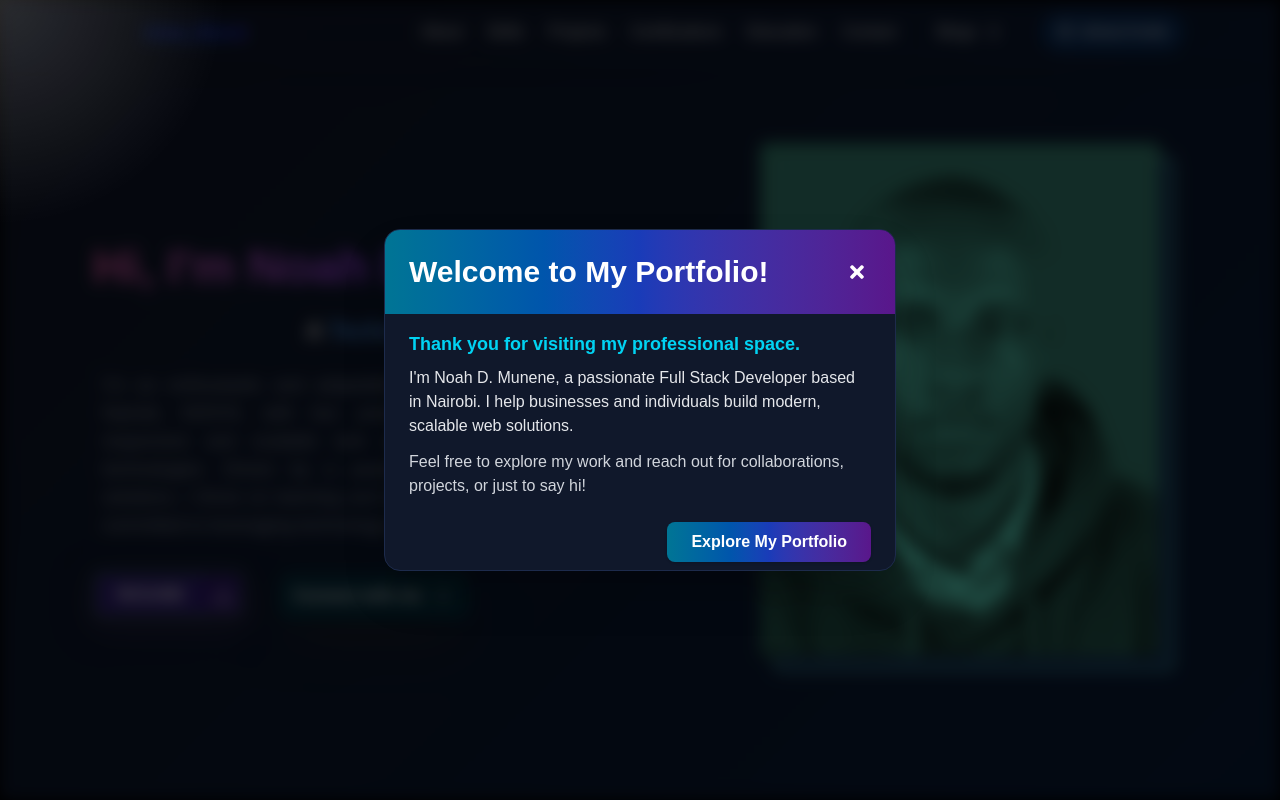
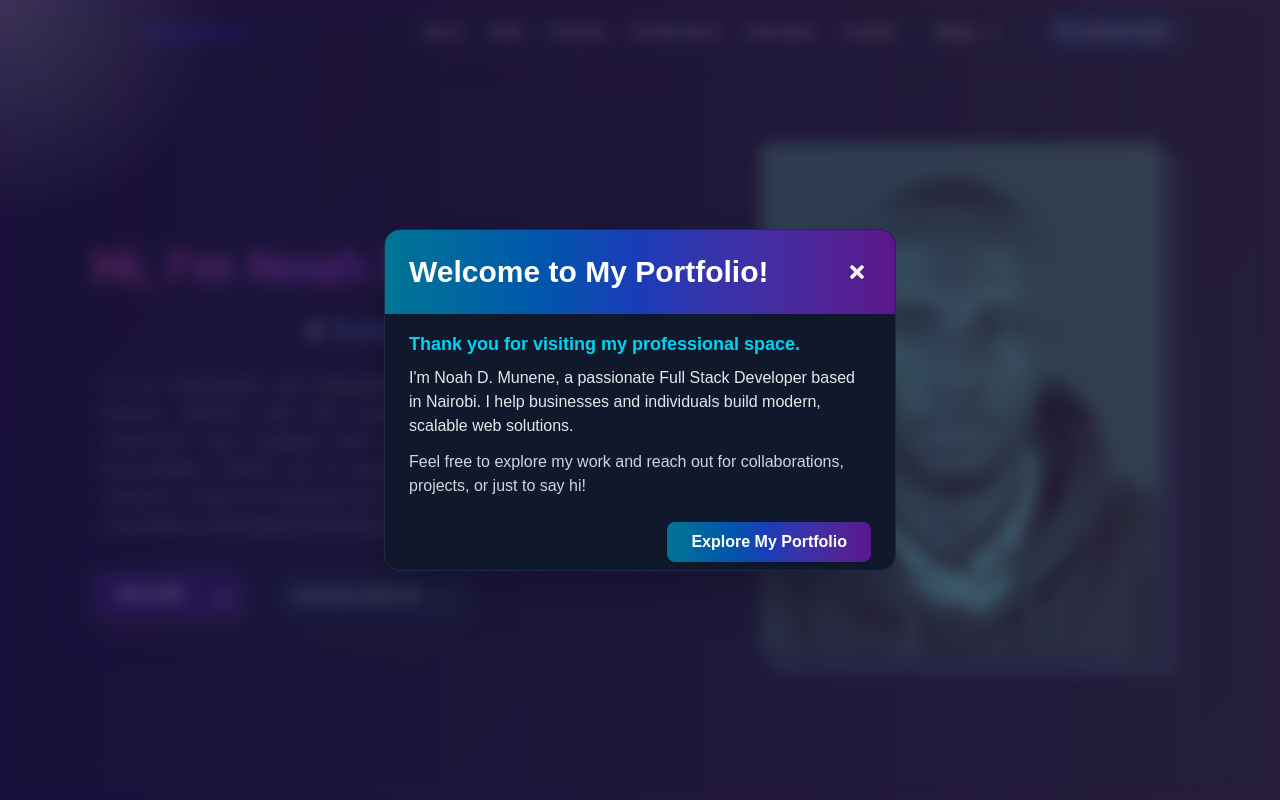
Before and after one commit to DavisNoah02/PortFolio_V1, a React (Vite) app: page / in a window 1280 px wide. Shown: the top 800 px of the page. Built offline with nearby package versions, Linux system fonts and the light colour scheme.

Commit message:
bg error

```diff
--- a/src/App.jsx
+++ b/src/App.jsx
@@ -52,7 +52,7 @@
   }, [showWelcome]);
 
   return (
-    <div className="min-h-screen text-gray-100 bg-black relative">
+    <div className="min-h-screen text-gray-100  relative">
       {!isLoaded ? (
         <LoadingScreen onComplete={() => setIsLoaded(true)} />
       ) : (
```
